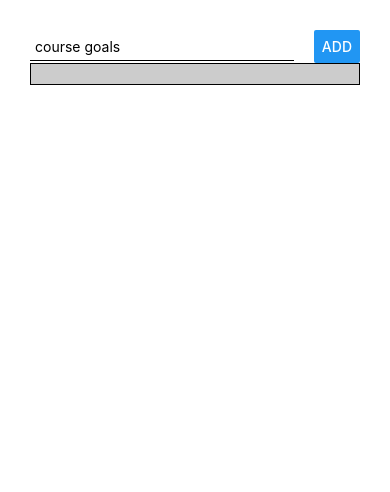
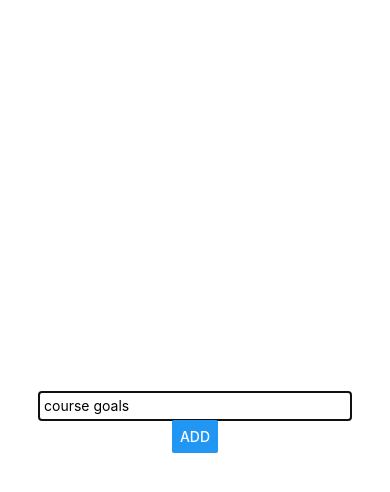
Before and after one commit to rjwhobbs/learn-react-native, a React Native app in the folder rn-first-app/: screen / in a window 390 px wide. Both pictures are taken after a click on the button "ADD". Shown: the top 492 px of the page. Built offline with nearby package versions, Linux system fonts and the light colour scheme.

Commit message:
So react batches state updates with hooks, all together

```diff
--- a/rn-first-app/App.js
+++ b/rn-first-app/App.js
@@ -7,6 +7,7 @@ import GoalInput from './components/GoalInput';
 
 export default function App() {
 	const [inputList, setInputList] = useState([]);
+	const [show, setShow] = useState(false);
 
 	const handleAdd = (inputText) => {
 		setInputList(prevInputList => (
@@ -15,6 +16,7 @@ export default function App() {
 				val: inputText
 			}]
 		));
+		setShow(false);
 	};
 
 	const delItem = (itemId) => {
@@ -23,9 +25,18 @@ export default function App() {
 		});
 	}
 
+	const handleShow = () => {
+		setShow(true);
+	}
+
   return (
     <View style={styles.con}>
-			<GoalInput handleAdd={handleAdd} />
+			<Button
+				title="Add"
+				onPress={handleShow}/>
+			<GoalInput
+				show={show}
+				handleAdd={handleAdd} />
 			<FlatList
 				data={inputList}
 				renderItem={itemData => (
--- a/rn-first-app/components/GoalInput.js
+++ b/rn-first-app/components/GoalInput.js
@@ -1,6 +1,6 @@
 import React from 'react';
 import { useState } from 'react';
-import {View, TextInput, Button, StyleSheet} from 'react-native';
+import {View, TextInput, Button, StyleSheet, Modal} from 'react-native';
 
 const GoalInput = (props) => {
 	const [inputText, setInputText] = useState('');
@@ -10,6 +10,10 @@ const GoalInput = (props) => {
 	};
 
 	return (
+		<Modal
+			visible={props.show}
+			animationType='fade'
+		>
 			<View style={styles.row}>
 				<TextInput
 					style={styles.input}
@@ -22,6 +26,7 @@ const GoalInput = (props) => {
 					onPress={() => props.handleAdd(inputText)}
 				/>
 			</View>
+		</Modal>
 	);
 }
 
@@ -35,8 +40,8 @@ const styles = StyleSheet.create({
 		width: '80%'
 	},
 	row: {
-		flexDirection: 'row',
-		justifyContent: 'space-between',	// Align is for opposite of main axis
+		flex: 1,
+		justifyContent: 'center',	// Align is for opposite of main axis
 		alignItems: 'center'
 	},
 });
```
Lines whose indentation alone changed are shown as unchanged.
